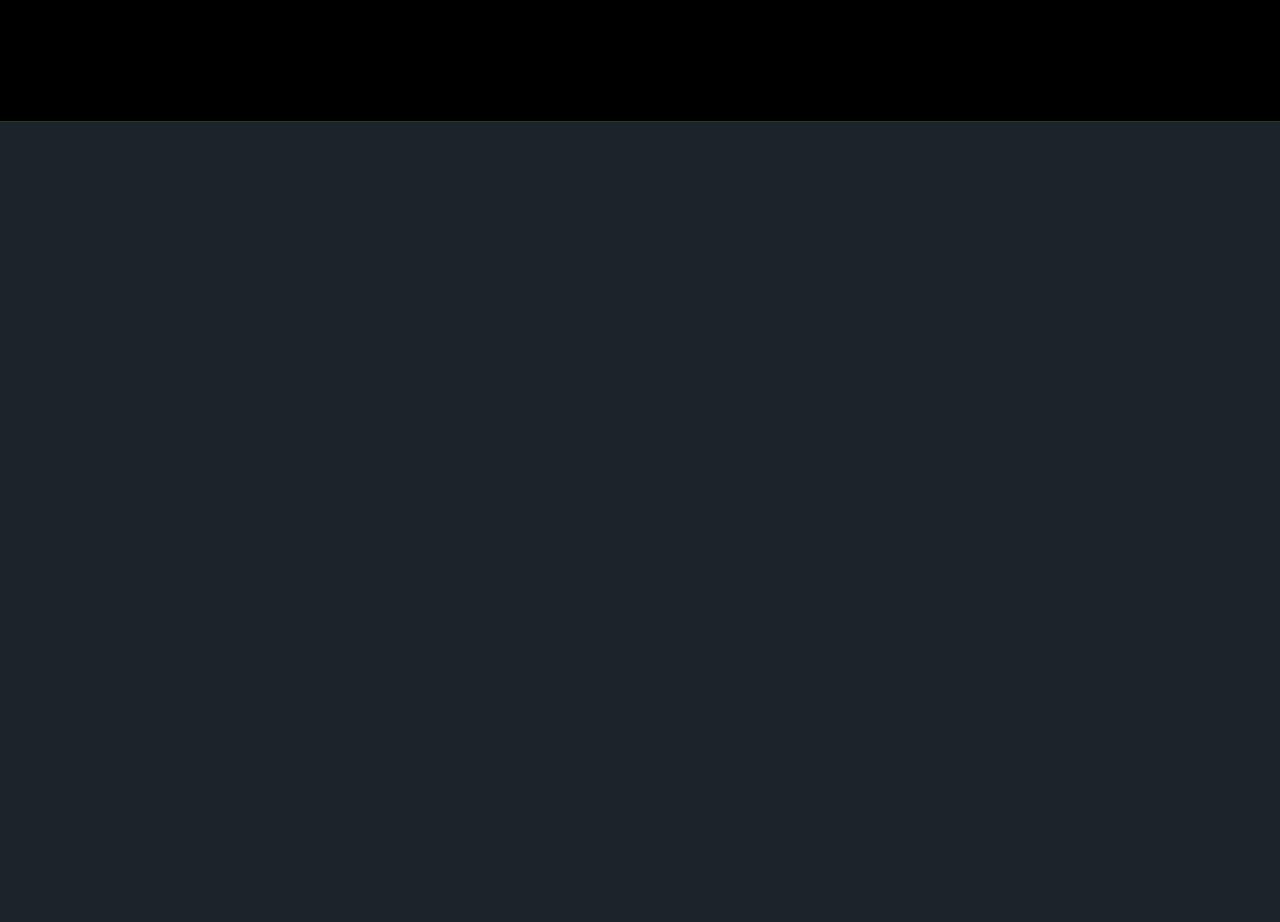
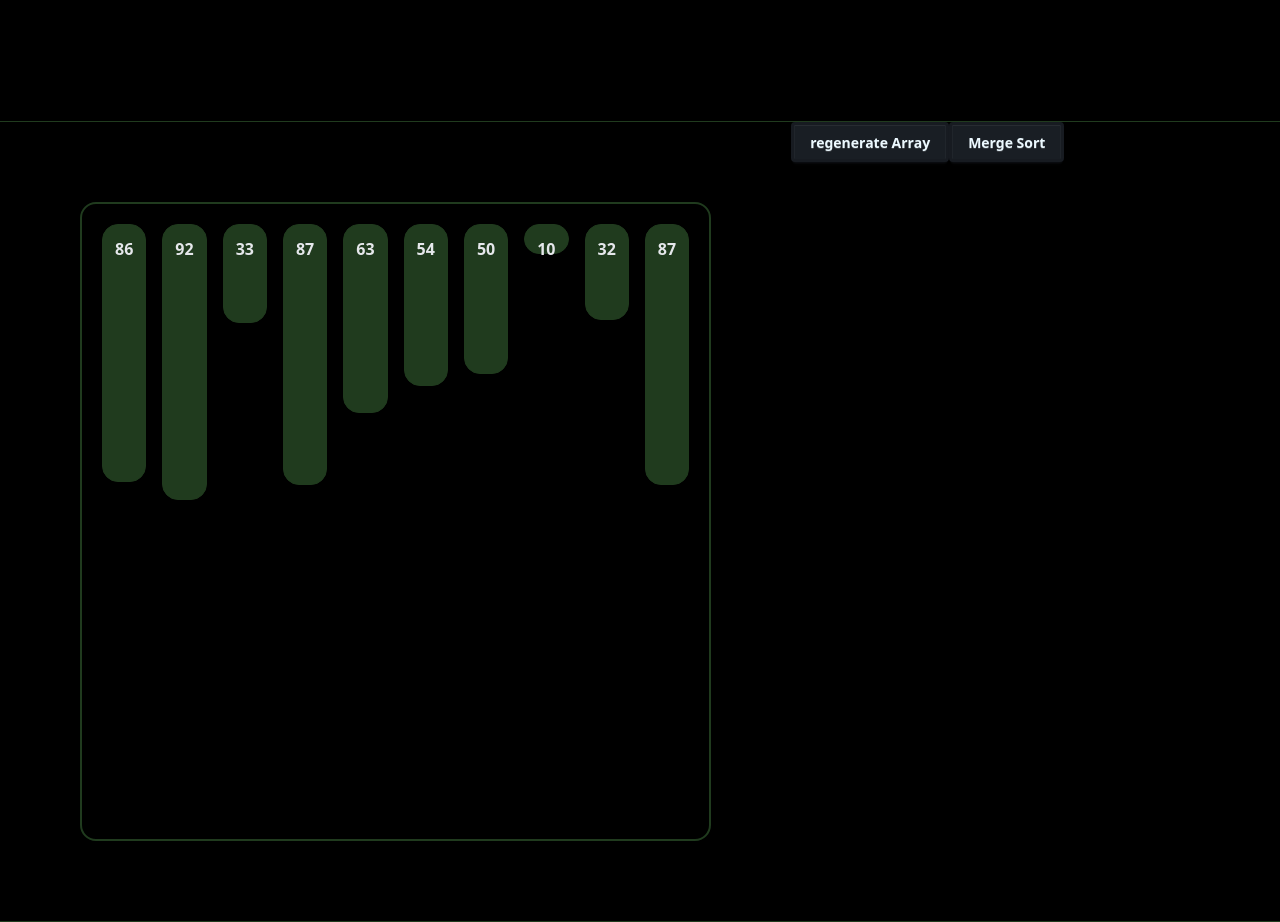
Before and after one commit to ffotm/algo-visualiser, a Next.js app: page / in a window 1280 px wide. Shown: the part 760-1682 px from the top of the page. Before the commit the page ends 882 px from the top, so only its background shows below. Built offline with nearby package versions, Linux system fonts and the light colour scheme; a web font is replaced by a local one.

Commit message:
merge sort logic

```diff
--- a/app/layout.tsx
+++ b/app/layout.tsx
@@ -2,6 +2,7 @@ import type { Metadata } from "next";
 import "./globals.css";
 import NavBar from "./navBar";
 import Home from "./page";
+import Preview from "./preview";
 
 
 
@@ -17,8 +18,9 @@ export default function RootLayout({
         font-family: "Electrolize", sans-serif; </style>
       <body >
         <NavBar />
+        {children}
+        <Preview />
 
-        {children}
       </body>
     </html>
   );
--- a/app/navBar.tsx
+++ b/app/navBar.tsx
@@ -6,8 +6,6 @@ import { GiMaze } from "react-icons/gi";
 import { FaSortAmountUp } from "react-icons/fa";
 import { GiDatabase } from "react-icons/gi";
 import { FaMoon, FaSun } from "react-icons/fa";
-
-
 
 
 const NavBar = () => {
--- /dev/null
+++ b/app/preview.tsx
@@ -0,0 +1,65 @@
+'use client'
+import React, { useEffect } from 'react'
+import { useState } from 'react'
+import MergeSort from './sorts/mergeSort'
+
+
+
+const ANIMATION_SPEED_MS = 50;
+const SECONDARY_COLOR = 'red';
+
+const Preview = () => {
+    const [array, setArray] = useState([])
+
+    const createArray = () => {
+        const arr = []
+        for (let i = 0; i < 10; i++) {
+            arr.push(Math.floor(Math.random() * 100) + 10)
+        }
+        setArray(arr);
+    };
+    useEffect(() => {
+        createArray();
+    }, [])
+
+    const startMerge = () => {
+        const animations = MergeSort(array)
+        animations.forEach((animation, i) => {
+            setTimeout(() => {
+                const [index, newHeight] = animation;
+
+
+                setArray(prevArray => {
+                    const newArr = [...prevArray];
+                    newArr[index] = newHeight;
+                    return newArr;
+                });
+
+            }, i * ANIMATION_SPEED_MS);
+        });
+
+    }
+
+    return (
+
+        <div className=" h-screen flex w-full font-family-base bg-[var(--bg)] text-[var(--text)] border-b border-[var(--border)]">
+            <div className=" border-2 border-[var(--border)] flex flex-row m-20 p-3 rounded-2xl ">
+                {array.map((value, idx) => (
+                    <div className="p-3 font-bold border-1 border-[var(--border)] rounded-2xl m-2 bg-[var(--border)] flex justify-center" key={idx}
+                        style={{ height: value * 3 }}>
+                        {value}
+
+                    </div>
+                ))}
+
+
+            </div><button className="btn btn-green" onClick={createArray}>regenerate Array</button>
+            <button className="btn btn-blue" onClick={startMerge}>
+                Merge Sort
+            </button>
+
+        </div >
+    )
+}
+
+export default Preview
--- /dev/null
+++ b/app/sorts/mergeSort.ts
@@ -0,0 +1,52 @@
+import React from 'react'
+
+function MergeSort(array) {
+    let animations = [];
+    if (array.length <= 1) return array;
+    else {
+        const a = array.slice();
+        //the exact copy of the array
+        mergeHelper(a, 0, a.length - 1, animations)
+
+        return animations;
+    }
+}
+
+//hadi function helper hya li te9sem
+function mergeHelper(a, start, end, animations) {
+    if (start === end) return;
+    //ida lwl ysawi tali ykhredj ml function psq 3ndna element wa7d
+    else {
+        const mid = Math.floor((start + end) / 2);
+        mergeHelper(a, start, mid, animations);
+        mergeHelper(a, mid + 1, end, animations);
+        Merge(a, start, mid, end, animations);
+    }
+}
+
+function Merge(a, start, mid, end, animations) {
+    const left = a.slice(start, mid + 1);
+    const right = a.slice(mid + 1, end + 1);
+    let i = 0, j = 0, k = start;
+    while (i < left.length && j < right.length) {
+        if (left[i] <= right[j]) {
+            animations.push([k, left[i]]);
+            a[k++] = left[i++];
+        } else {
+            animations.push([k, right[j]]);
+            a[k++] = right[j++];
+        }
+    }
+    while (i < left.length) {
+        animations.push([k, left[i]]);
+        a[k++] = left[i++];
+    }
+
+    while (j < right.length) {
+        animations.push([k, right[j]]);
+        a[k++] = right[j++];
+    }
+
+}
+
+export default MergeSort
--- a/app/ui/magicBento.tsx
+++ b/app/ui/magicBento.tsx
@@ -173,8 +173,8 @@ const ParticleCard: React.FC<{
                 gsap.to(particle, {
                     scale: 0,
                     opacity: 0,
-                    duration: 0.3,
-                    ease: 'back.in(1.7)',
+                    duration: 0.5,
+                    ease: 'back.in(2)',
                     onComplete: () => {
                         particle.parentNode?.removeChild(particle);
                     }
@@ -204,7 +204,7 @@ const ParticleCard: React.FC<{
 
                     particlesRef.current.push(clone);
 
-                    gsap.fromTo(clone, { scale: 0, opacity: 0 }, { scale: 1, opacity: 1, duration: 0.3, ease: 'back.out(1.7)' });
+                    gsap.fromTo(clone, { scale: 0, opacity: 0 }, { scale: 1, opacity: 1, duration: 0.5, ease: 'back.out(1.7)' });
 
                     gsap.to(clone, {
                         x: (Math.random() - 0.5) * 100,
@@ -217,7 +217,7 @@ const ParticleCard: React.FC<{
                     });
 
                     gsap.to(clone, {
-                        opacity: 0.3,
+                        opacity: 0.1,
                         duration: 1.5,
                         ease: 'power2.inOut',
                         repeat: -1,
@@ -344,7 +344,7 @@ const ParticleCard: React.FC<{
                     {
                         scale: 1,
                         opacity: 0,
-                        duration: 0.8,
+                        duration: 1.8,
                         ease: 'power2.out',
                         onComplete: () => ripple.remove()
                     }
```
Also changed, not shown: app/sorts/bubbleSort.ts (added), app/sorts/quickSort.ts (added).
